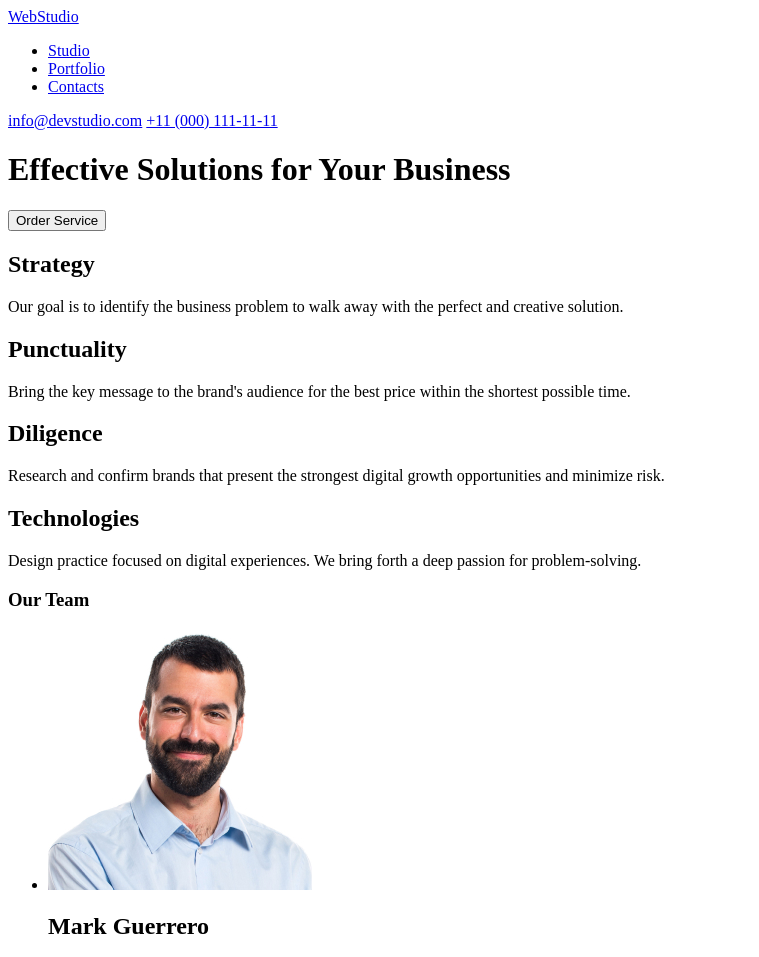
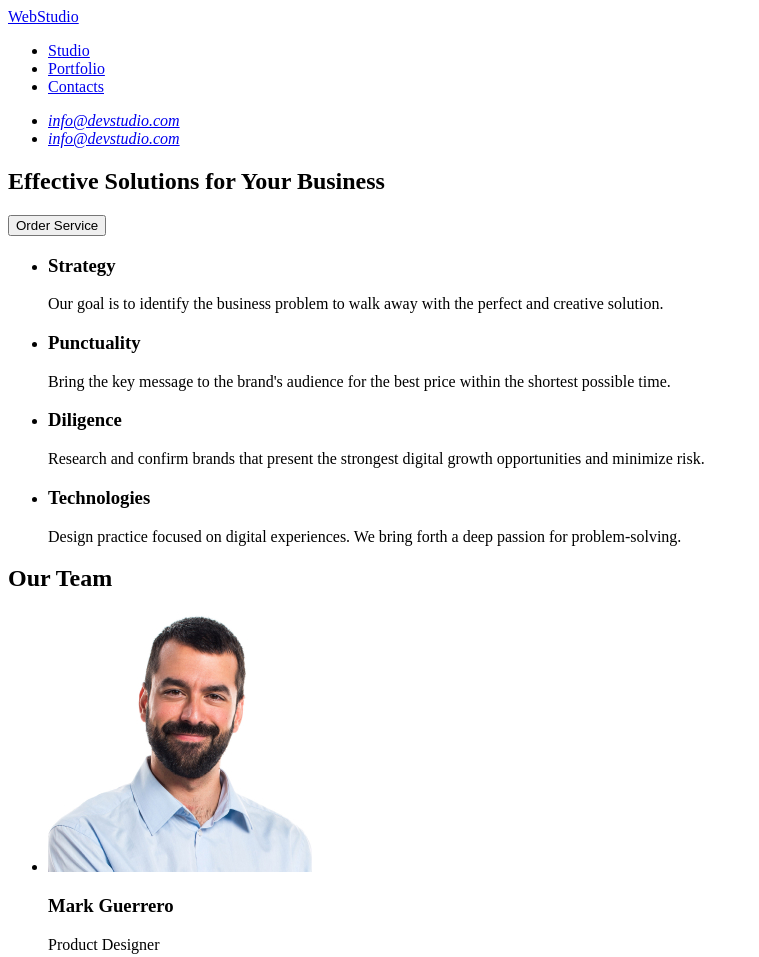
Before and after one commit to MarynaHuz789/goit-markup-hw-01, a plain HTML site: page index.html in a window 1280 px wide. Shown: the top 957 px of the page, without its empty margins (0-759 px from the left). Drawn offline with Linux system fonts and the light colour scheme.

Commit message:
Update index.html

```diff
--- a/index.html
+++ b/index.html
@@ -9,55 +9,75 @@
 
 <header>
     <nav>
-        <a href="index.html">WebStudio</a>
+        <a href="./index.html">WebStudio</a>
         <ul>
             <li><a href="/">Studio</a></li>
             <li><a href="/">Portfolio</a></li>
             <li><a href="/">Contacts</a></li>
         </ul>
     </nav>
-    <a href="mailto:info@devstudio.com">info@devstudio.com</a>
-    <a href="tel:+110001111111">+11 (000) 111-11-11</a>
+<address>
+    <ul>
+        <li><a href="mailto:info@devstudio.com">info@devstudio.com</a></li>
+        <li><a href="mailto:info@devstudio.com">info@devstudio.com</a></li>
+    </ul>
+</address>
 </header>
 
-<main></main>
+<main>
+<section>
 <h1>Effective Solutions for Your Business</h1>
 <button type="button">Order Service</button>
+</section>
+
 <section>
-    <h2>Strategy</h2>
+    <h2 hidden>About us</h2>
+    <ul>
+        <li>
+            <h3>Strategy</h3>
             <p>Our goal is to identify the business problem to walk away with the perfect and creative solution.</p>
-    <h2>Punctuality</h2>
+        </li>
+        <li>
+            <h3>Punctuality</h3>
             <p>Bring the key message to the brand's audience for the best price within the shortest possible time.</p>
-    <h2>Diligence</h2>
+        </li>
+        <li>
+            <h3>Diligence</h3>
             <p>Research and confirm brands that present the strongest digital growth opportunities and minimize risk.</p>
-    <h2>Technologies</h2>
+        </li>
+        <li>
+            <h3>Technologies</h3>
             <p>Design practice focused on digital experiences. We bring forth a deep passion for problem-solving.</p>
+        </li>
+    </ul>
 </section>
+
 <section>
-    <h3>Our Team</h3>
+<h2>Our Team</h2>
 <ul>
     <li>
         <img src="./images/team1.jpg" alt="Photo Mark Guerrero" width="264" height="260">
-            <h2>Mark Guerrero</h2>
+        <h3>Mark Guerrero</h3>
         <p>Product Designer</p>
     </li>
     <li>
         <img src="./images/team2.jpg" alt="Photo Tom Ford" width="264" height="260">
-            <h2>Tom Ford</h2>
+        <h3>Tom Ford</h3>
         <p>Frontend Developer</p>
     </li>
     <li>
         <img src="./images/team3.jpg" alt="Photo Camilla Garcia" width="264" height="260">
-            <h2>Camila Garcia</h2>
+        <h3>Camila Garcia</h3>
         <p>Marketing</p>
     </li>
     <li>
         <img src="./images/team4.jpg" alt="Photo Daniel Wilson" width="264" height="260">
-            <h2>Daniel Wilson</h2>
+        <h3>Daniel Wilson</h3>
         <p>UI Designer</p>
     </li>
 </ul>
 </section>
+</main>
 <footer>
 <a href="./index.html">WebStudio</a>
 <p>Increase the flow of customers and sales for your business with digital marketing & growth solutions.</p>
```
Lines whose indentation alone changed are shown as unchanged.
